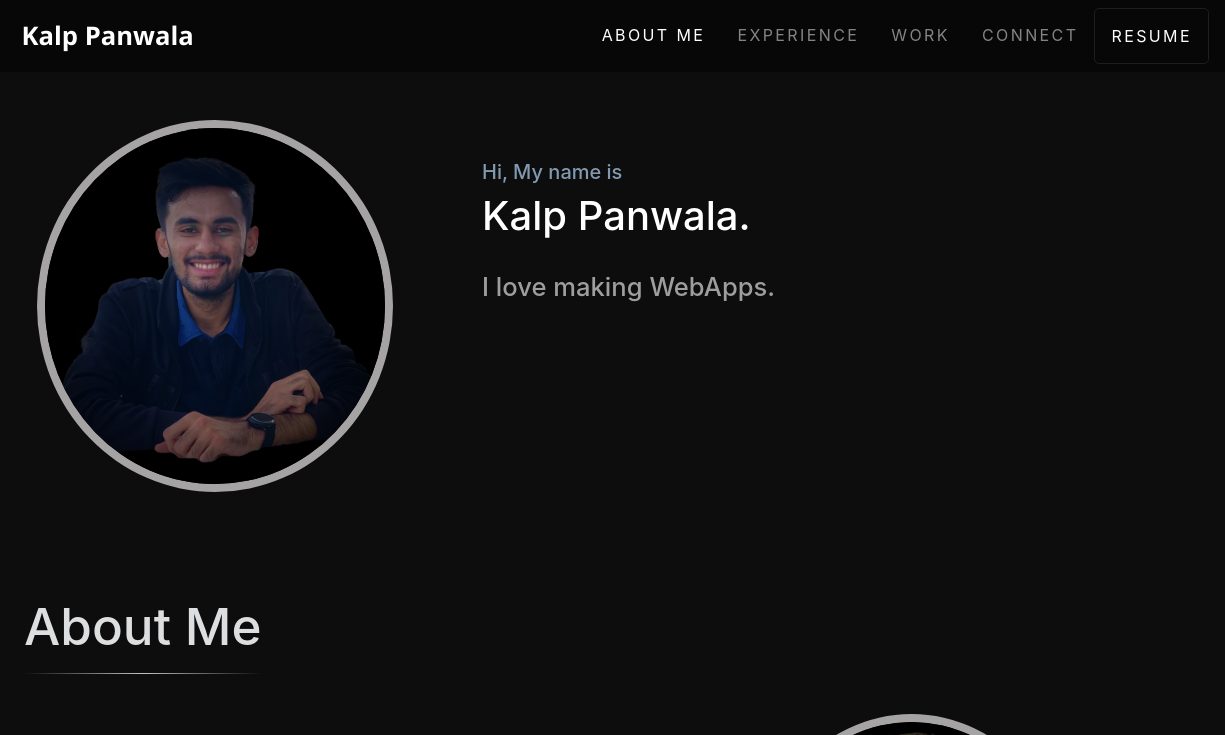
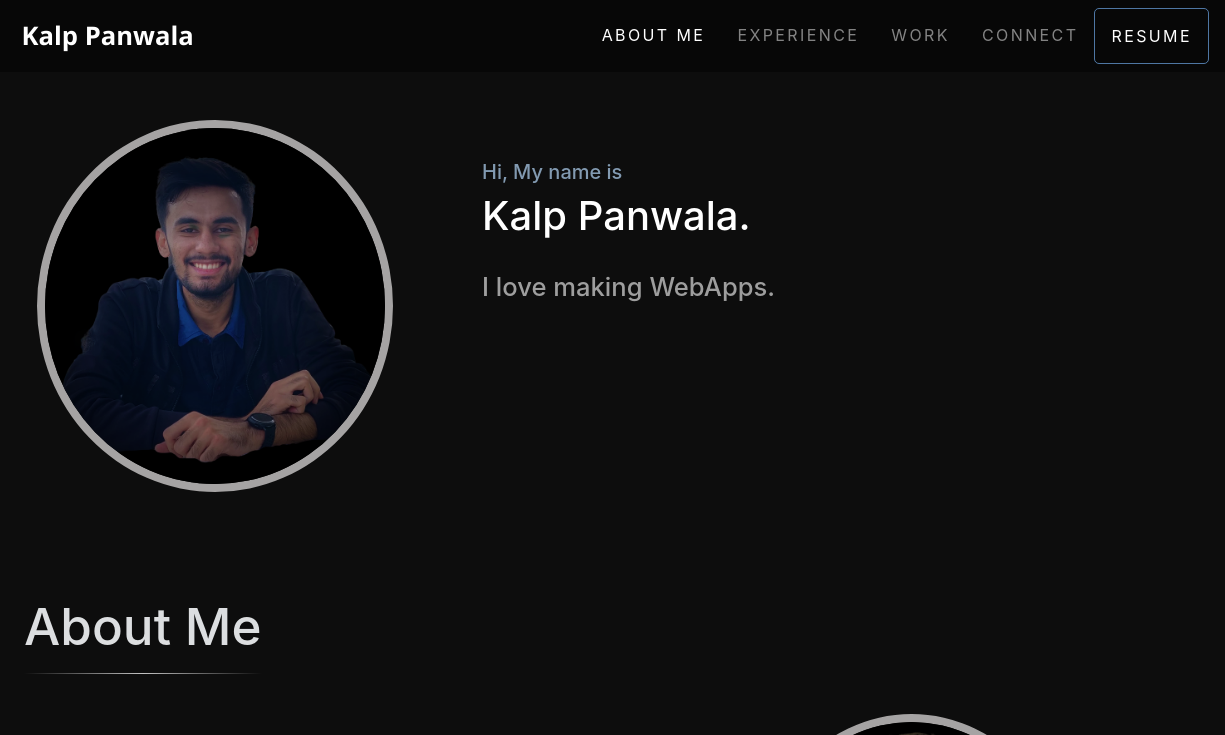
Before and after one commit to kpanwala/kpanwala.github.io, a plain HTML site: page index.html in a window 1280 px wide. Shown: the top 735 px of the page, 55-1280 px from the left. Drawn offline with nearby package versions, Linux system fonts and the light colour scheme.

Commit message:
version 1.2

```diff
--- a/styles/styles.css
+++ b/styles/styles.css
@@ -247,29 +247,6 @@ a.external:active {
     height: 100%;
 }
 
-
-/* #ResumeNav:hover {
-    background-color: #91beeb8c;
-    color: #ffffff;
-    border: 1px solid #91beeb8c;
-} */
-
-
-/* #ResumeNav::after {
-    background-color: #91beeb21;
-    height: 100%;
-    top: 0;
-    transform: skew(0deg);
-    transition-duration: 0.6s;
-    transform-origin: top left;
-    width: 0;
-}
-
-#ResumeNav:hover:after {
-    height: 100%;
-    width: 100%;
-} */
-
 #ResumeNav::before {
     background-color: rgb(28, 31, 30);
     transition: 0.3s ease-out;
@@ -277,7 +254,7 @@ a.external:active {
 
 #ResumeNav {
     color: rgb(255, 255, 255);
-    border: 1px solid rgb(28, 31, 30);
+    border: 1px solid rgba(103, 156, 216, 0.753);
     transition: 0.2s 0.1s;
 }
 
```
